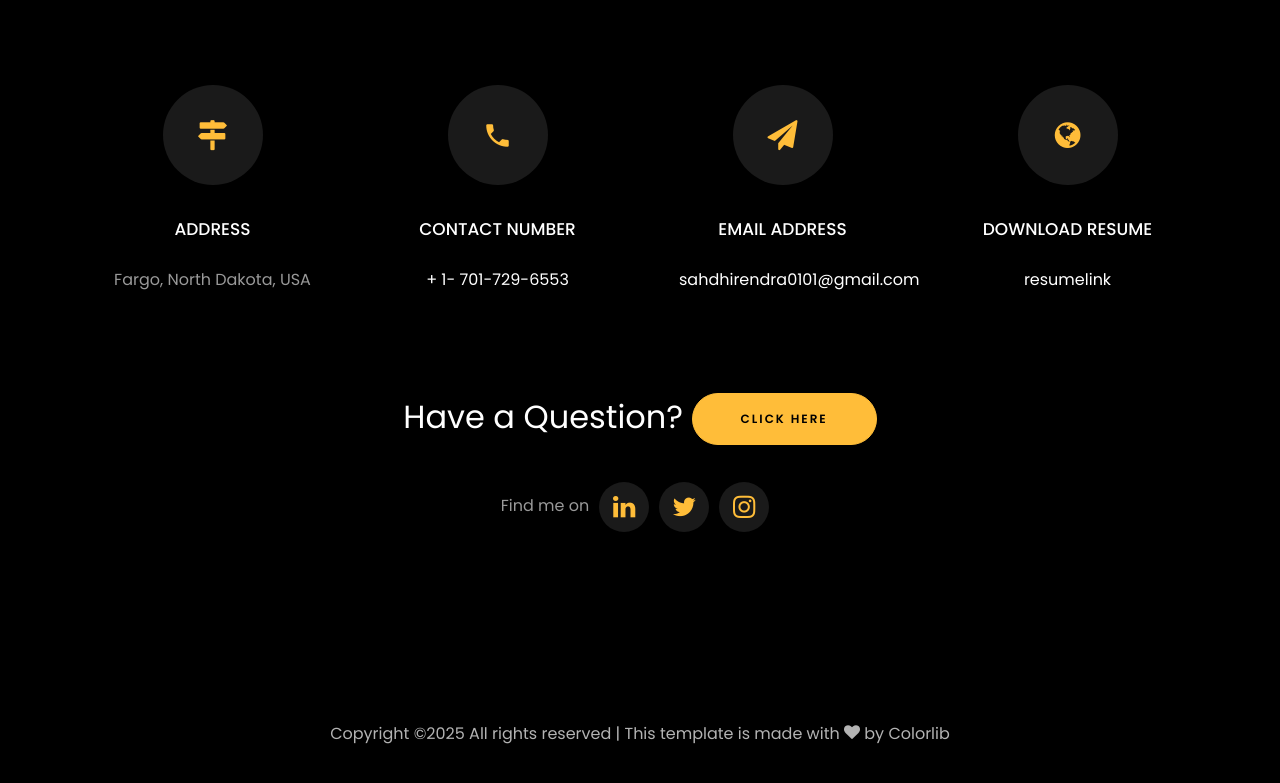
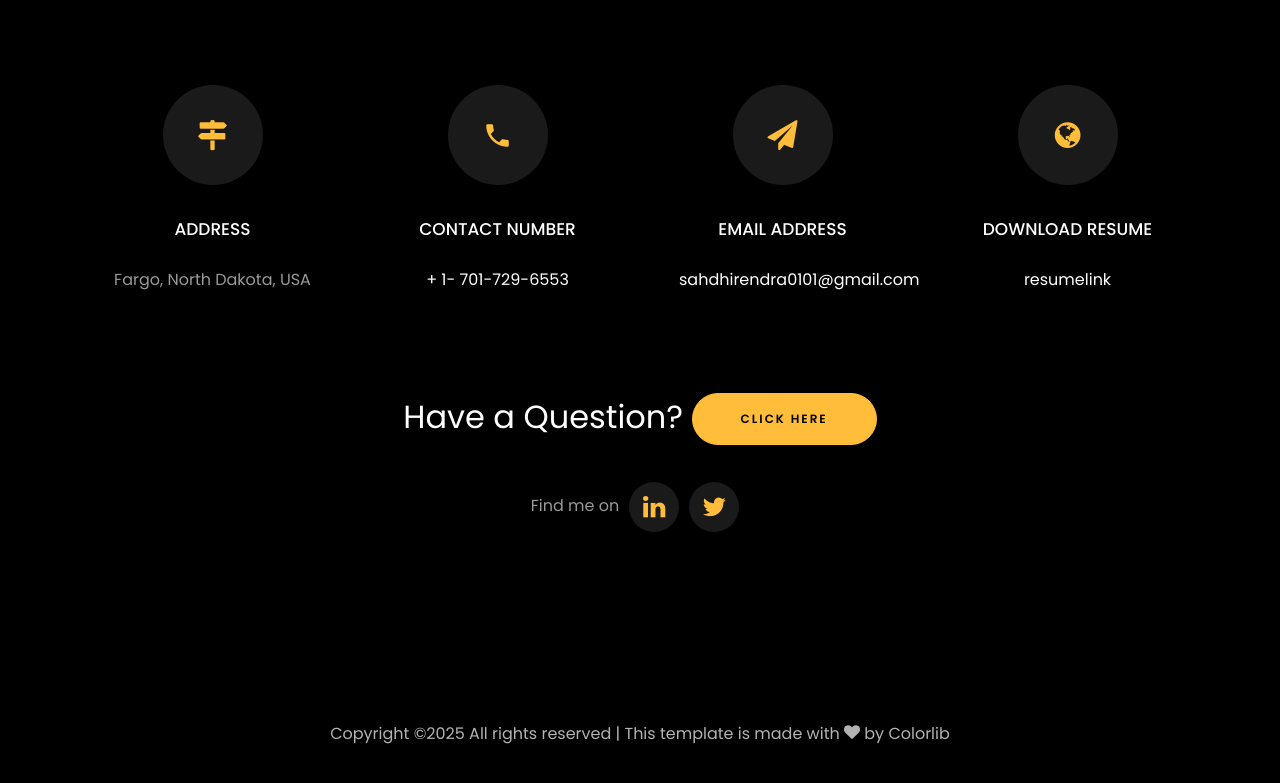
Before and after one commit to SahDhirendra/SahDhirendra.github.io, a plain HTML site: page index.html in a window 1280 px wide. Shown: the part 6460-7243 px from the top of the page. Drawn offline with Linux system fonts and the light colour scheme; files whose address does not match are found by name.

Commit message:
Update index.html

```diff
--- a/index.html
+++ b/index.html
@@ -629,7 +629,7 @@
 					  <!-- <li class="ftco-animate"><a href="https://www.youtube.com/@RishabhMishraOfficial"><span class="icon-youtube"></span></a></li> -->
 					  <li class="ftco-animate"><a href="https://www.linkedin.com/in/dhirendrasah"><span class="icon-linkedin"></span></a></li>
 					  <li class="ftco-animate"><a href="https://twitter.com/dhir_0101"><span class="icon-twitter"></span></a></li>
-				      <li class="ftco-animate"><a href="https://www.instagram.com/rishabhnmishra/"><span class="icon-instagram"></span></a></li>
+				      <!-- <li class="ftco-animate"><a href="https://www.instagram.com/rishabhnmishra/"><span class="icon-instagram"></span></a></li> -->
 					</ul>
 				<br>
 		   </div>
```
